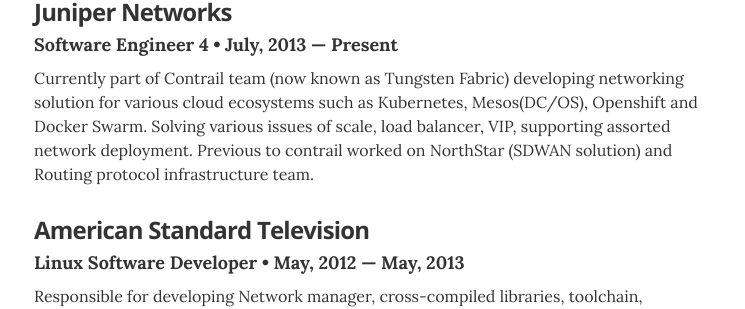
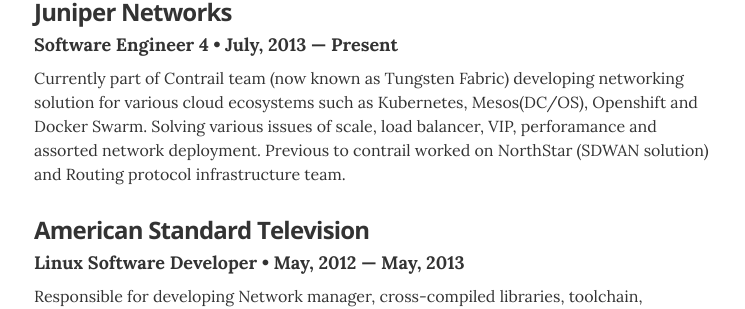
Before and after one commit to sanketgawaderepo/resume, a Jekyll site: the page built from index.html, in a window 1280 px wide and 900 px high, scrolled down 509 px. Shown: the part 192-501 px from the top of the window, without its empty margins (266-1011 px from the left). Built offline with Jekyll 4.4.1, drawn with Linux system fonts in a browser that asks for light colours.

Commit message:
Update experience.yml

```diff
--- a/_data/experience.yml
+++ b/_data/experience.yml
@@ -3,7 +3,7 @@
 - company: Juniper Networks
   position: Software Engineer 4
   duration: July, 2013 &mdash; Present
-  summary: Currently part of Contrail team (now known as Tungsten Fabric) developing networking solution for various cloud ecosystems such as Kubernetes, Mesos(DC/OS), Openshift and Docker Swarm. Solving various issues of scale, load balancer, VIP, supporting assorted network deployment. Previous to contrail worked on NorthStar (SDWAN solution) and Routing protocol infrastructure team.
+  summary: Currently part of Contrail team (now known as Tungsten Fabric) developing networking solution for various cloud ecosystems such as Kubernetes, Mesos(DC/OS), Openshift and Docker Swarm. Solving various issues of scale, load balancer, VIP, perforamance and assorted network deployment. Previous to contrail worked on NorthStar (SDWAN solution) and Routing protocol infrastructure team.
 
 # Communications Coordinator
 - company: American Standard Television
```
